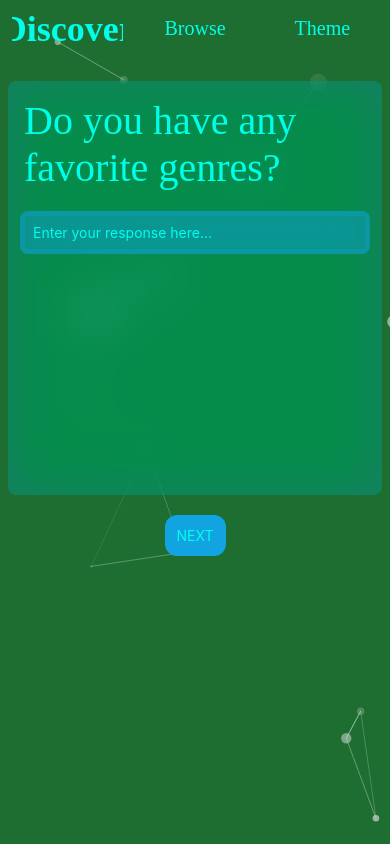
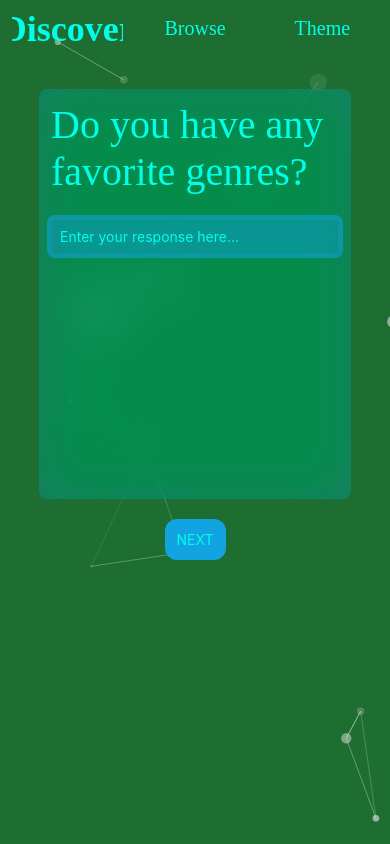
Before and after one commit to aloshon/theadvocator, a React Native app: screen / in a window 390 px wide. Built offline with nearby package versions, Linux system fonts and the light colour scheme.

Commit message:
add loading icon to indicate generating songs

```diff
--- a/Prompts.tsx
+++ b/Prompts.tsx
@@ -16,39 +16,42 @@ export interface PromptsProps {
 export const Prompts = ({setSongs, toggleThemes, currentTheme}: PromptsProps) => {
   // this for font sizes is fine just move to App file and export there
   const isPC = Platform.OS === "web" || "windows" || "macos";
+  const [loading, setLoading] = useState<boolean>(false);
   const styles = StyleSheet.create({
     container: {
       flex: 1,
       display: 'flex',
       alignItems: 'center',
       alignContent: 'center',
+      justifyContent: loading ? "center" : undefined,
       width: "100vw",
       height: "100vh",
       flexDirection: 'column',
       textAlign: 'center',
-      marginTop: 16,
+      marginTop: loading ? -140 : 24,
     },
     prompts: {
       fontSize: getFontSize(40),
       fontFamily: "Fira Sans",
       color: currentTheme.fontColor,
-      margin: 12
+      margin: 12,
+      minWidth: "90%",
     },
     promptsContainer: {
       display: "flex",
       justifyContent: "space-between",
       alignItems: "center",
       borderRadius: 8,
-      // width: "84%",
+      width: "80%",
       minHeight: isPC ? "50%" : "40%",
       margin: 8,
-      padding: 4,
+      // padding: 4,
       backgroundColor: currentTheme.secondaryTab,
       backdropFilter: "saturate(200%) blur(25px)",
     },
     inputBars: {
       borderRadius: 8,
-      // width: "100%",
+      minWidth: "90%",
       padding: "8px",
       border: `5px, solid, ${currentTheme.secondaryTab}`,
       margin: 8,
@@ -105,9 +108,16 @@ export const Prompts = ({setSongs, toggleThemes, currentTheme}: PromptsProps) =>
     Animated.timing(viewYPosition, {duration: 800, toValue: 0, useNativeDriver: true}).start();
   }, [clicked]);
 
+  useEffect(() => {
+    if(index !== 0 && index % 5 === 0){
+      setLoading(true);
+    }
+  }, [index])
+
   return (
     <View style={styles.container}>
-      <View style={styles.promptsContainer}>
+      {loading ? <ActivityIndicator size="large" color={currentTheme.fontColor} />
+       :<View style={styles.promptsContainer}>
           <Animated.View style={[{opacity: viewOpacity.current, top: viewYPosition}]}>
             <Text style={styles.prompts}>{prompts[index]}</Text>
             <TextInput
@@ -125,7 +135,8 @@ export const Prompts = ({setSongs, toggleThemes, currentTheme}: PromptsProps) =>
             />
           </Animated.View>
         </View>
-      <Pressable
+      }
+      {!loading && <Pressable
         style={({pressed}) => [{
           ...styles.button, backgroundColor: pressed ? currentTheme.secondaryTab
             : currentTheme.secondary,
@@ -141,7 +152,7 @@ export const Prompts = ({setSongs, toggleThemes, currentTheme}: PromptsProps) =>
         }}>
           NEXT
         </Text>
-      </Pressable>
+      </Pressable>}
       <StatusBar style="auto" />
     </View>
   );
```
Lines whose indentation alone changed are shown as unchanged.
